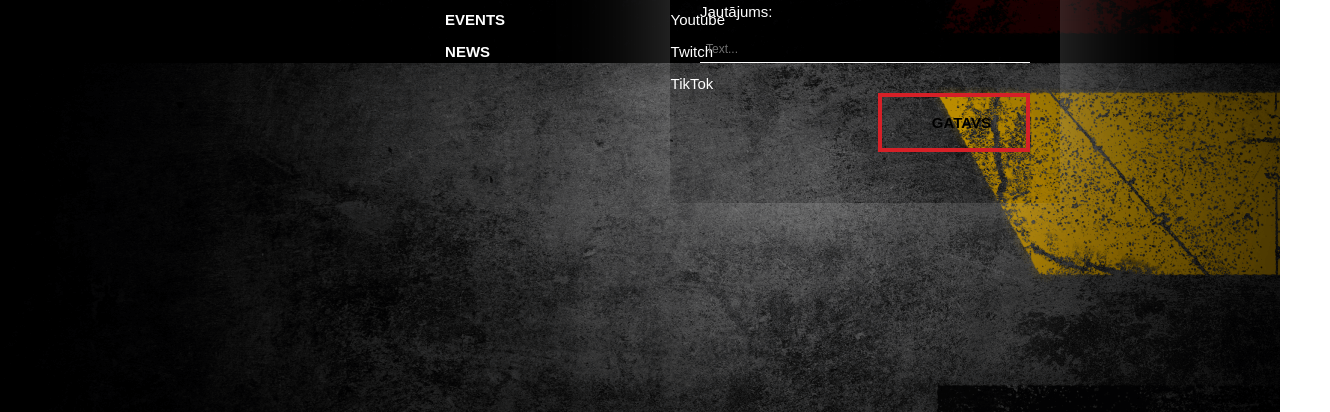
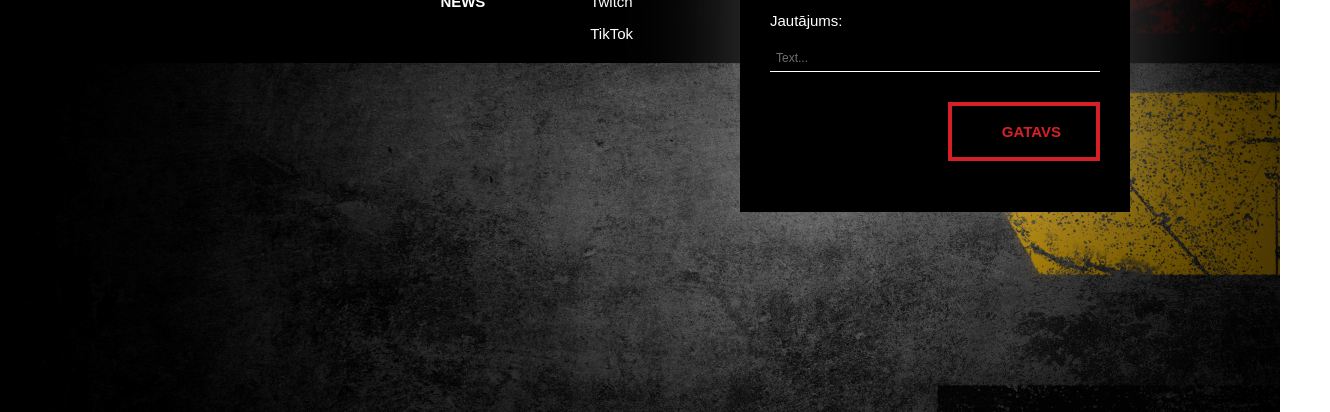
Before and after one commit to mambetov90/gaming-family, a website: page team.html in a window 1280 px wide. Shown: the part 4107-4519 px from the top of the page, 1330 px wide, since content can reach past the window. Drawn offline with Linux system fonts and the light colour scheme.

Commit message:
small fix in partner block

```diff
--- a/scss/partners.scss
+++ b/scss/partners.scss
@@ -11,11 +11,12 @@
   padding: 0 10px;
   justify-content: space-between;
 }
-.menu__block {
+.team-menu__block {
+  position: relative;
+  display: flex;
   justify-content: space-around;
-  margin: 0 auto;
-  padding: 250px 0 20px 50px;
-  width: 70%;
+  margin: 200px 0 20px 50px;
+  width: 100%;
   float: left;
 }
 .menu__logo {
@@ -23,7 +24,7 @@
 }
 .menu__block_col {
   display: block;
-  width: 33.3333%;
+  width: 15%;
   color: var(--cWhite);
 }
 .menu__title {
@@ -45,13 +46,13 @@
   font-weight: 500;
 }
 .input-form {
-  position: absolute;//delete position
   display: block;
-  right: 220px;
-  bottom: -140px;
-  background-color: transparent;
+  margin-right: 200px;
+  margin-top: -100px;
+  background-color: var(--cBlack);
   box-shadow: 0px 0px 100px rgba(255, 255, 255, 0.25);
-  width: 390px;
+  max-width: 390px;
+  width: 100%;
 }
 .form__header {
   display: block;
@@ -89,6 +90,7 @@ input {
 }
 .submit-btn {
   margin-top: 30px;
+  color: var(--cRed);
   float: right;
   border: 4px solid var(--cRed);
   background: transparent;
@@ -98,5 +100,5 @@ input {
   text-transform: uppercase;
 }
 .submit-btn:hover {
-cursor: pointer;
+  cursor: pointer;
 }
--- a/team.html
+++ b/team.html
@@ -223,7 +223,7 @@
         <img src="./images/royal-casino.svg" alt="royal-casino" />
         <img src="./images/trustad.svg" alt="trustad" />
       </div>
-      <div class="menu__block">
+      <div class="team-menu__block">
         <div class="menu__logo">
           <img src="./images/header-logo.png" alt="spelet-gaming" />
         </div>
@@ -244,7 +244,6 @@
           <div class="menu__item social-media">Twitch</div>
           <div class="menu__item social-media">TikTok</div>
         </div>
-      </div>
         <form class="input-form" action="">
             <div class="form__header">Jautājumu forma</div>
             <div class="form__content">
@@ -264,6 +263,8 @@
             </div>
         </form>
       </div>
+
+    </div>
     <footer class="team-footer"></footer>
   </body>
 </html>
```
Also changed, not shown: scss/partners.css, scss/style.css. Lines whose indentation alone changed are shown as unchanged.
